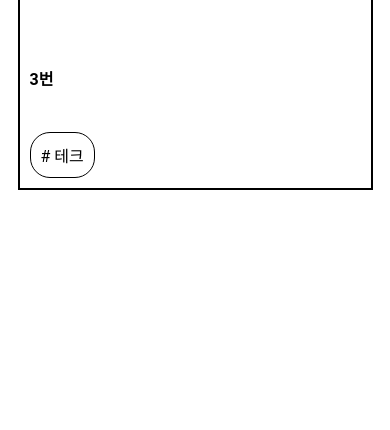
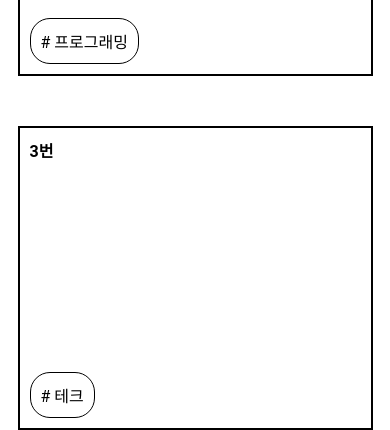
Before and after one commit to Milly55/my_blog, a PHP site: page /list.php in a window 390 px wide. Shown: the part 728-1158 px from the top of the page. Before the commit the page ends 918 px from the top, so only its background shows below. Run offline with PHP 8.4, Linux system fonts and the light colour scheme; some libraries are stand-ins or nearby versions.

Commit message:
블로그 테그 리스트 수정

```diff
--- a/part/head.php
+++ b/part/head.php
@@ -45,16 +45,16 @@
     <nav class="menu-box-1 ">
     <ul class="flex flex-1-0-0 ">
         <li class="flex flex-1-0-0 "><a href="/" class="flex-1-0-0 ">Home</a></li>
-        <li class="flex flex-1-0-0 "><a href="/list.php" class="flex-1-0-0 ">List</a></li>
+        <li class="flex flex-1-0-0 "><a href="/list.php" class="flex-1-0-0 ">List</a>
+        <ul class="flex ">
+    <li class="flex "><a href="http://localhost:8077/list_cate.php?cateItemId=1">일상</a></li>
+        <li class="flex "><a href="http://localhost:8077/list_cate.php?cateItemId=2">프로그래밍</a></li>
+        <li class="flex "><a href="http://localhost:8077/list_cate.php?cateItemId=3">디자인</a></li>
+    </ul>
+</li>
         <li class="flex flex-1-0-0 "><a href="/about me.php" class="flex-1-0-0 ">About Me</a></li>
         <li class="flex flex-1-0-0 "><a href="/portfolio.php" class="flex-1-0-0 ">Portfolio</a></li>
-        <li class="flex flex-1-0-0 "><a href="/daily life.php" class="flex-1-0-0 ">Daily Life</a>
-    <ul class="flex ">
-    <li class="flex "><a href="#"><i class="fab fa-youtube"></i> Youtube</a></li>
-        <li class="flex "><a href="#"><i class="fab fa-instagram"></i> 인스타그램</a></li>
-        <li class="flex "><a href="#"><i class="fas fa-cat"></i> GitHub</a></li>
-    </ul>
-</li>
+        <li class="flex flex-1-0-0 "><a href="/daily life.php" class="flex-1-0-0 ">daily life</a></li>
     </ul>
     </nav>
     </div>
--- a/public/index.php
+++ b/public/index.php
@@ -105,6 +105,11 @@ include "../part/head.php";
  </div>
  </div>
 
+ <div class="cate-1">
+ 카테고리
+ <a href="http://localhost:8077/list_cate.php?cateItemId=1">일상</a>
+ </div>
+
 
 
     <?php
--- a/public/list.php
+++ b/public/list.php
@@ -1,6 +1,11 @@
 <?php
 include "../part/head.php";
 ?>
+
+
+
+
+
 <link rel="stylesheet" href="/resource/list.css">
 
 <div class="list-bar">
@@ -11,17 +16,15 @@ include "../part/head.php";
         <ul class="flex">
        <li class="flex">
            <a href="/detail.php?id=1" style="align-self: flex-start;">디엔비 블로그 소개</a>
-          <div class="list-txt flex"><a href="/detail.php?id=1">저의 이니셜 B 와 블로그의 B를 합쳐 더블 비 라고 지었습니다,
-          이 블로그는 개인 포트폴리오및 코딩의 관한 개시물, 일상 등 저의 관한 내용이 있습니다.</a></div>
-            <div class="list-teg-1"># 테크</div>
-            <div class="cate-1">카테고리:<a href="/list_cate.php?cateItemId=1" style="align-self: flex-start;">일상</a></div>
+          <div class="list-txt flex"><a href="/detail.php?id=1"</a></div>
+            <div class="list-teg-1"><a href="/list_cate.php?cateItemId=1"># 일상</a></div>
            <a href="/detail.php?id=1"><div class="list-img img-box" style="background-image:url(https://ifh.cc/g/OKu0GT.png);"></div></a>
         </li>
         <li class="flex">
-           <a href="/detail.php?id=2">2번</a>
+           <a href="/detail.php?id=2">동영상 팝업</a>
           <div class="list-txt flex"><a href="/detail.php?id=2"></a></div>
-          <div class="list-teg-1"># 테크</div>
-           <a href="/detail.php?id=2"><div class="list-img" style="background-image:url();"></div></a>
+          <div class="list-teg-1"><a href="/list_cate.php?cateItemId=2"> # 프로그래밍</a></div>
+           <a href="/detail.php?id=2"><div class="list-img" style="background-image:url(https://ifh.cc/g/0j0a0o.jpg);"></div></a>
         </li>
         <li class="flex">
            <a href="/detail.php?id=3">3번</a>
@@ -34,6 +37,10 @@ include "../part/head.php";
 </div>
 
 
+
+
+
+
 <?php
 include "../part/foot.php";
 ?>
--- a/public/list_cate.php
+++ b/public/list_cate.php
@@ -1,7 +1,7 @@
 <?php
 include "../part/head.php";
 ?>
-
+<link rel="stylesheet" href="/resource/list_cate.css">
 
 <?php
 $dbConn = mysqli_connect("site13.blog.oa.gg", "site13", "sbs123414", "site13", 3306) or die("DB CONNECTION ERROR");
@@ -35,11 +35,13 @@ while ( true ) {
     $articleRows[] = $row;
 }
 ?>
+
 <div class="category-list con">
 <h1>카테고리 : <?=$cateItemName?></h1>
 <?php foreach ( $articleRows as $article ) { ?>
-<div>
+<div class="list-box flex">
     <a href="./detail.php?id=<?=$article['id']?>">번호 : <?=$article['id']?>, 제목 : <?=$article['title']?>, 작성날짜 : <?=$article['regDate']?></a>
+    <div class="img-box" syle="background-image:url(https://ifh.cc/g/oOZYsG.jpg);"></div>
     </div>
 </div>
 <?php } ?>
--- a/public/resource/index.css
+++ b/public/resource/index.css
@@ -204,7 +204,7 @@ html, body{
     }
 }
 
-/* 인기글및 대표포트폴리로  박스 */
+/* 대표포트폴리로  박스 */
 
 .portfolio-sm-bar{
     margin-top:50px;
@@ -213,3 +213,5 @@ html, body{
 .portfolio-sm-bar > .pw-box-1 > .profile-box > ul > li{
     padding: 10px 0;
 }
+
+/* 카테고리  박스 */
--- a/public/resource/list.css
+++ b/public/resource/list.css
@@ -16,7 +16,7 @@
 }
 .list-bar > .list-box  >  ul > li{
     width: 100%;
-    height: 220px;
+    height: 250px;
    border: 2px solid black;
     margin-top:50px;
     justify-content:space-between;
@@ -57,8 +57,8 @@
     margin: 10px;
 }
 .list-bar > .list-box  >  ul > li > a > .list-img{
-    height: 200px;
-    width: 200px;
+    height: 100%;
+    width: 250px;
      background-position: center;
     background-size: cover;
     background-repeat: no-repeat;
@@ -96,7 +96,7 @@
         width: 90%;
         white-space:nowrap;
         position: relative;
-        align-items: center;
+        height: 300px;
     }
 }
 @media(max-width:1030px){
@@ -143,7 +143,7 @@
 @media(max-width:415px){
     .list-bar > .list-box  >  ul > li > a > .list-img{
         position: absolute;
-        left: 30%;
+        left:30%;
         top:25%;
         height: 150px;
         width: 150px;
```
Also changed, not shown: public/daily life.php (+9 -0 lines), public/detail.php (+7 -1 lines), public/resource/list_cate.css (added, +13 -0 lines).
